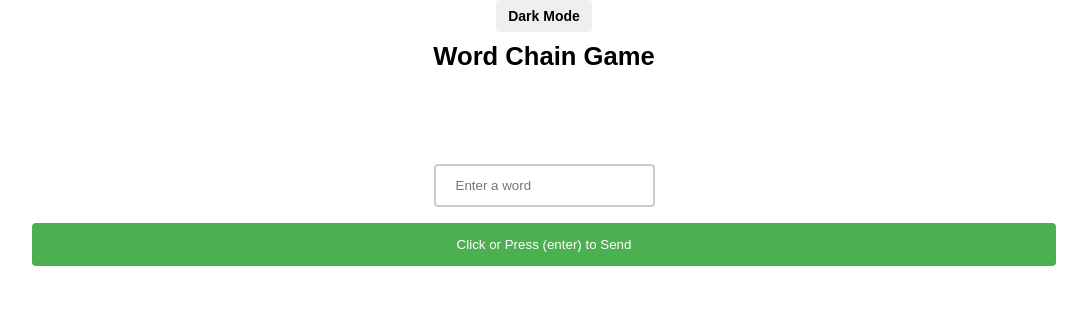
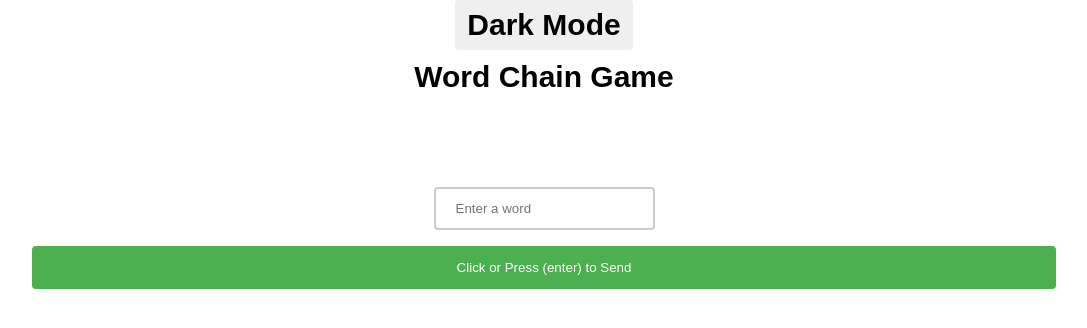
Before and after one commit to Davedude1011-dump/wordChain, a plain HTML site: page index.html in a window 1280 px wide. Shown: the whole page, without its empty margins (96-1183 px from the left). Drawn offline with Linux system fonts and the light colour scheme; no server answers.

Commit message:
Add files via upload

```diff
--- a/style.css
+++ b/style.css
@@ -8,15 +8,16 @@
   margin: 0 auto;
   text-align: center;
 }
+
 h1 {
   margin-top: 1%;
-  font-size: 2vw;
+  font-size: 30px;
   font-family: sans-serif;
 }
 
 .word-container {
   margin-top: 50px;
-  font-size: 20px;
+  font-size: 30px;
   max-height: 50vh;
   overflow-y: auto;
 }
@@ -51,7 +52,7 @@ h1 {
 #💥 {
     position: relative;
     margin-top: 15px;
-    font-size: 1.5vw;
+    font-size: 20px;
     font-family: sans-serif;
 }
 
@@ -67,7 +68,7 @@ body.dark-mode .word-input {
 
 #dark-mode-btn {
   padding: 8px 12px;
-    font-size: 14px;
+  font-size: 30px;
   font-weight: 600;
   border-radius: 4px;
   border: none;
```
Lines whose indentation alone changed are shown as unchanged.
